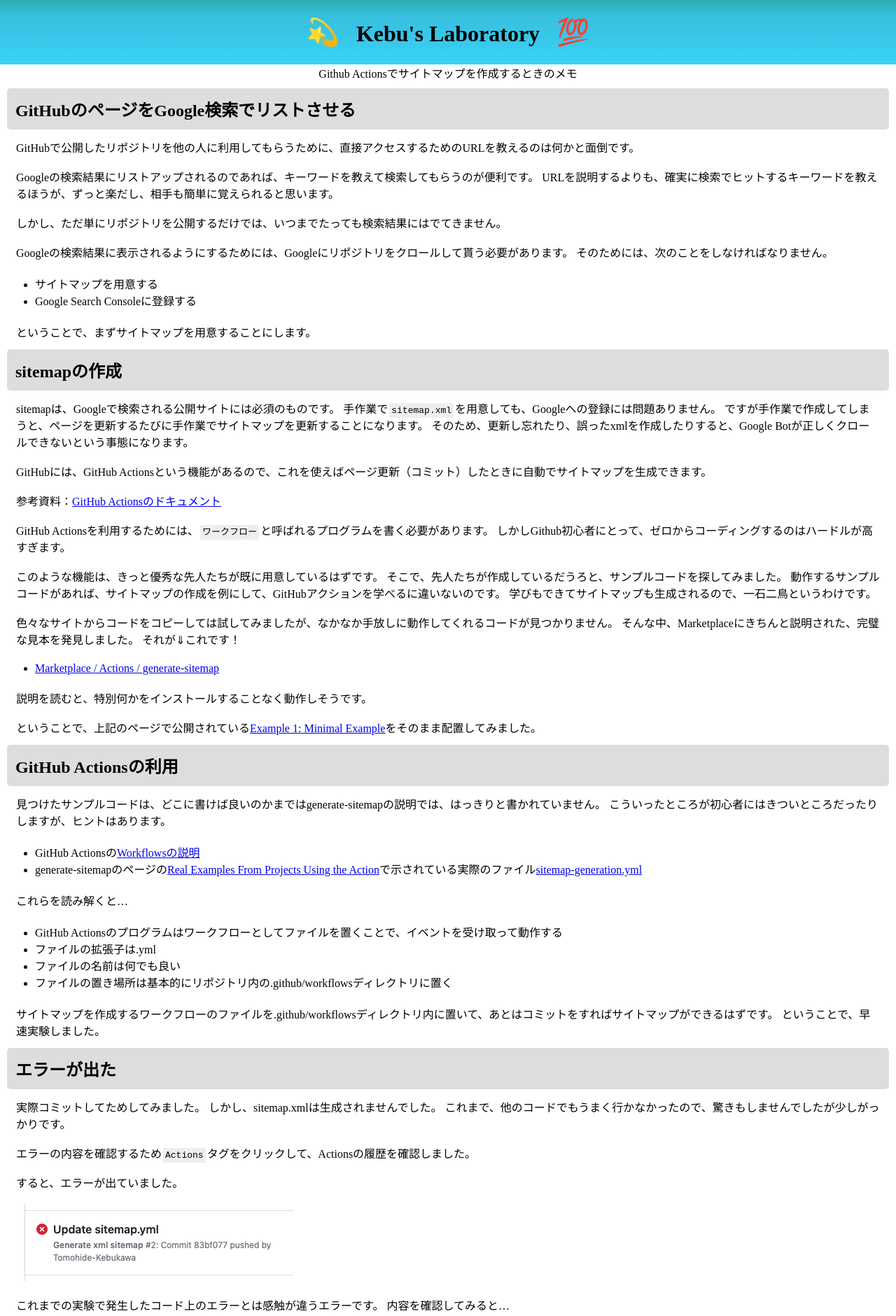
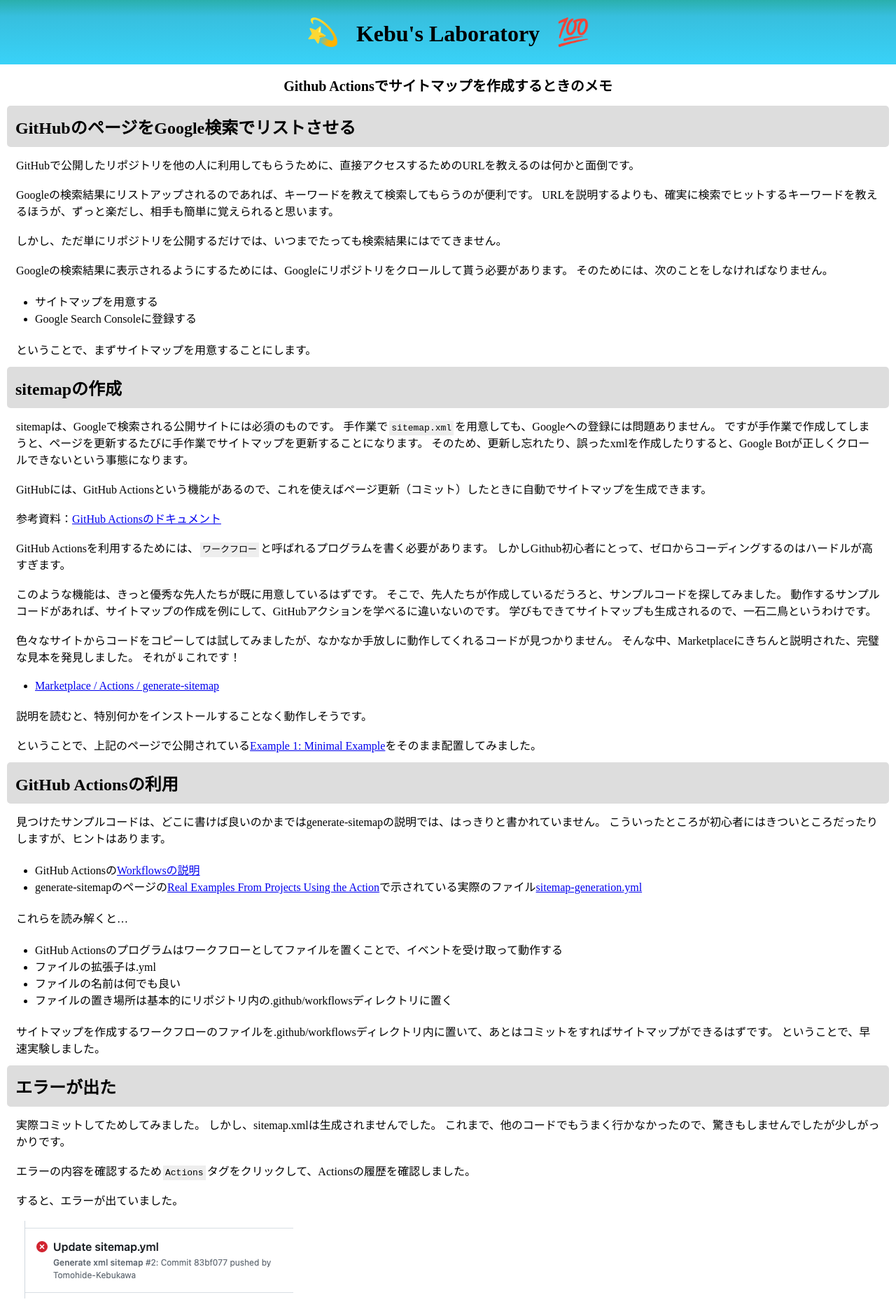
Before and after one commit to Tomohide-Kebukawa/Tomohide-Kebukawa.github.io, a Jekyll site: the page built from articles/sitemap/index.md, in a window 1280 px wide. Shown: the top 1880 px of the page at 70% size. Built offline with Jekyll 4.4.1, drawn with Linux system fonts in a browser that asks for light colours; some of the changed text lies outside the part shown.

Commit message:
Update css
cssの調整と記事の修正

```diff
--- a/css/article.css
+++ b/css/article.css
@@ -1,4 +1,10 @@
 h1 {
+}
+
+.article-title {
+	margin: 15px;
+	font-size: 20px;
+	font-weight: bold;
 }
 
 section h2 {
```
Also changed, not shown: articles/sitemap/index.md (+2 -3 lines).
